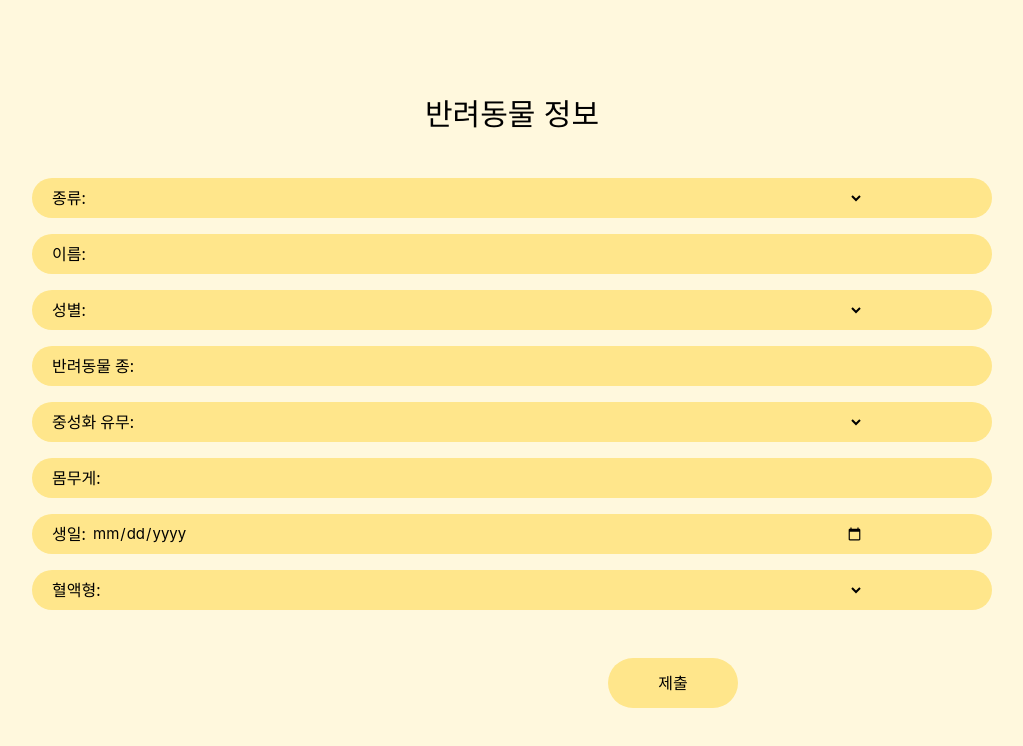
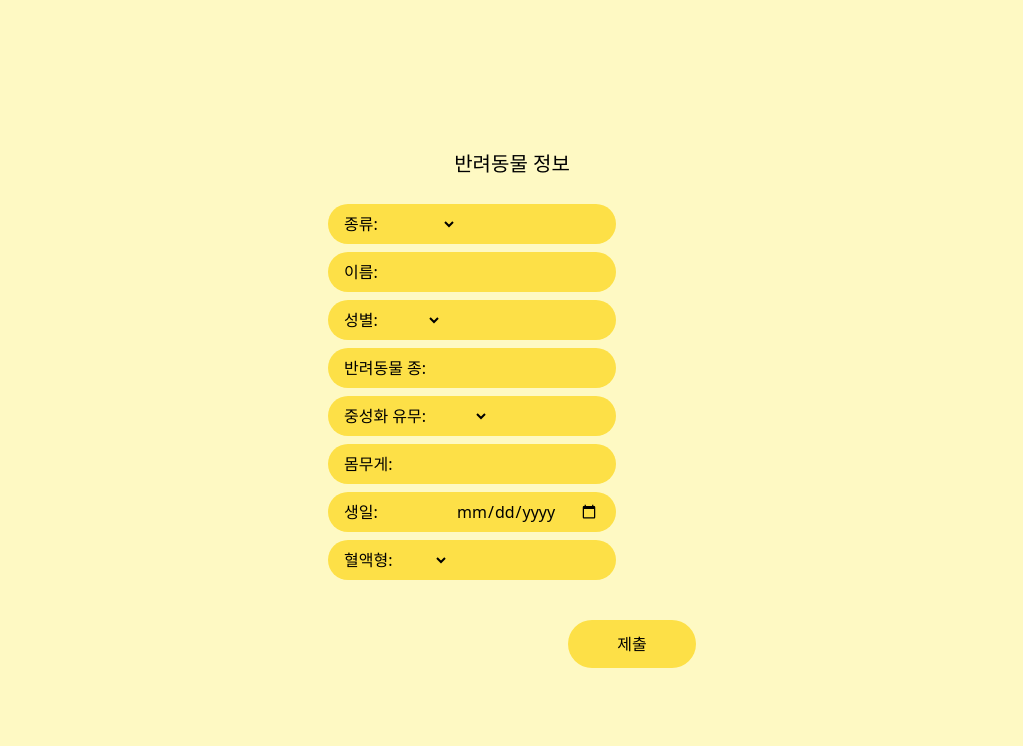
Before and after one commit to Yusmin97/petCheckApp, a React (Create React App) app: page /petinfo in a window 1280 px wide. Shown: the top 746 px of the page, without its empty margins (128-1151 px from the left). Built offline with nearby package versions, Linux system fonts and the light colour scheme.

Commit message:
🎨 Design: tailwind 에 맞게 클래스 설정

```diff
--- a/src/page/petInfo/PetInfo.tsx
+++ b/src/page/petInfo/PetInfo.tsx
@@ -2,7 +2,6 @@ import React, { useState } from 'react';
 import axios from 'axios';
 import { useNavigate } from 'react-router';
 import { useAuth } from '../../authContext/authProvider';
-import './PetInfo.css';
 
 interface PetInfo {
   pet_name: string;
@@ -54,68 +53,68 @@ function PetInfoForm() {
   };
 
   return (
-    <div className="container">
-      <div className="petInfoTitle">반려동물 정보</div>
+    <div className="bg-yellow-100 w-screen h-screen flex justify-center items-center flex-col">
+      <div className="w-64 h-16 flex justify-center items-center font-inter text-center text-xl">반려동물 정보</div>
       <form onSubmit={handleSubmit}>
-        <div className="petEmogi">
-          <label htmlFor="emogi" className="placeholderEmogi">
+        <div className="bg-yellow-300 w-72 h-10 flex items-center relative rounded-full mt-2">
+          <label htmlFor="emogi" className="placeholderEmogi absolute top-1/2 left-4 transform -translate-y-1/2 pointer-events-none text-black">
             종류:
           </label>
-          <select className="petEmogiSelect text-indent60" id="emogi" name="pet_emogi" onChange={handleChange}>
+          <select className="petEmogiSelect w-65 h-10 font-inter text-base bg-transparent border-none pl-16" id="emogi" name="pet_emogi" onChange={handleChange}>
             <option value=""></option>
             <option value="1F436">강아지</option>
             <option value="1F431">고양이</option>
           </select>
         </div>
-        <div className="petName">
-          <label htmlFor="name" className="placeholderName">
+        <div className="bg-yellow-300 w-72 h-10 flex items-center relative rounded-full mt-2">
+          <label htmlFor="name" className="placeholderName absolute top-1/2 left-4 transform -translate-y-1/2 pointer-events-none text-black">
             이름:
           </label>
-          <input className="petNameInput text-indent60" id="name" type="text" name="pet_name" onChange={handleChange} />
+          <input className="petNameInput w-65 h-10 font-inter text-base bg-transparent border-none pl-16" id="name" type="text" name="pet_name" onChange={handleChange} />
         </div>
-        <div className="petGender">
-          <label htmlFor="gender" className="placeholderGender">
+        <div className="bg-yellow-300 w-72 h-10 flex items-center relative rounded-full mt-2">
+          <label htmlFor="gender" className="placeholderGender absolute top-1/2 left-4 transform -translate-y-1/2 pointer-events-none text-black">
             성별:
           </label>
-          <select className="petGenderSelect text-indent60" id="gender" name="pet_gender" onChange={handleChange}>
+          <select className="petGenderSelect w-65 h-10 font-inter text-base bg-transparent border-none pl-16" id="gender" name="pet_gender" onChange={handleChange}>
             <option value=""></option>
             <option value="male">수컷</option>
             <option value="female">암컷</option>
           </select>
         </div>
-        <div className="petType">
-          <label htmlFor="pet_type" className="placeholderType">
+        <div className="bg-yellow-300 w-72 h-10 flex items-center relative rounded-full mt-2">
+          <label htmlFor="pet_type" className="placeholderType absolute top-1/2 left-4 transform -translate-y-1/2 pointer-events-none text-black">
             반려동물 종:
           </label>
-          <input className="petTypeInput text-indent110" id="pet_type" type="text" name="pet_type" onChange={handleChange} />
+          <input className="petTypeInput w-65 h-10 font-inter text-base bg-transparent border-none pl-28" id="pet_type" type="text" name="pet_type" onChange={handleChange} />
         </div>
-        <div className="petNeutered">
-          <label htmlFor="neutered" className="placeholderNeutered">
+        <div className="bg-yellow-300 w-72 h-10 flex items-center relative rounded-full mt-2">
+          <label htmlFor="neutered" className="placeholderNeutered absolute top-1/2 left-4 transform -translate-y-1/2 pointer-events-none text-black">
             중성화 유무:
           </label>
-          <select className="petNeuteredSelect text-indent110" id="neutered" name="pet_neutered" onChange={handleChange}>
+          <select className="petNeuteredSelect w-65 h-10 font-inter text-base bg-transparent border-none pl-32" id="neutered" name="pet_neutered" onChange={handleChange}>
             <option value=""></option>
             <option value="yes">O</option>
             <option value="no">X</option>
           </select>
         </div>
-        <div className="petWeight">
-          <label htmlFor="weight" className="placeholderWeight">
+        <div className="bg-yellow-300 w-72 h-10 flex items-center relative rounded-full mt-2">
+          <label htmlFor="weight" className="placeholderWeight absolute top-1/2 left-4 transform -translate-y-1/2 pointer-events-none text-black">
             몸무게:
           </label>
-          <input className="petWeightInput text-indent75" id="weight" type="text" name="pet_weight" onChange={handleChange} />
+          <input className="petWeightInput w-65 h-10 font-inter text-base bg-transparent border-none pl-20" id="weight" type="text" name="pet_weight" onChange={handleChange} />
         </div>
-        <div className="petBirth">
-          <label htmlFor="birthday" className="placeholderBirth">
+        <div className="bg-yellow-300 w-72 h-10 flex items-center relative rounded-full mt-2">
+          <label htmlFor="birthday" className="placeholderBirth absolute top-1/2 left-4 transform -translate-y-1/2 pointer-events-none text-black">
             생일:
           </label>
-          <input className="petBirthInput text-indent30" id="birthday" type="date" name="pet_birth" onChange={handleChange} />
+          <input className="petBirthInput w-65 h-10 font-inter text-base bg-transparent border-none pl-32" id="birthday" type="date" name="pet_birth" onChange={handleChange} />
         </div>
-        <div className="petBlood">
-          <label htmlFor="blood_type" className="placeholderBlood">
+        <div className="bg-yellow-300 w-72 h-10 flex items-center relative rounded-full mt-2">
+          <label htmlFor="blood_type" className="placeholderBlood absolute top-1/2 left-4 transform -translate-y-1/2 pointer-events-none text-black">
             혈액형:
           </label>
-          <select className="petBloodSelect text-indent75" id="blood_type" name="pet_blood" onChange={handleChange}>
+          <select className="petBloodSelect w-65 h-10 font-inter text-base bg-transparent border-none pl-20" id="blood_type" name="pet_blood" onChange={handleChange}>
             <option value=""></option>
             <option value="A">A</option>
             <option value="B">B</option>
@@ -123,7 +122,7 @@ function PetInfoForm() {
           </select>
         </div>
         <div className="petInfoButton">
-          <button className="petInfoBtn" type="submit">
+          <button className="bg-yellow-300 w-32 h-12 rounded-full mt-10 ml-60 border-none"type="submit">
             제출
           </button>
         </div>
```
